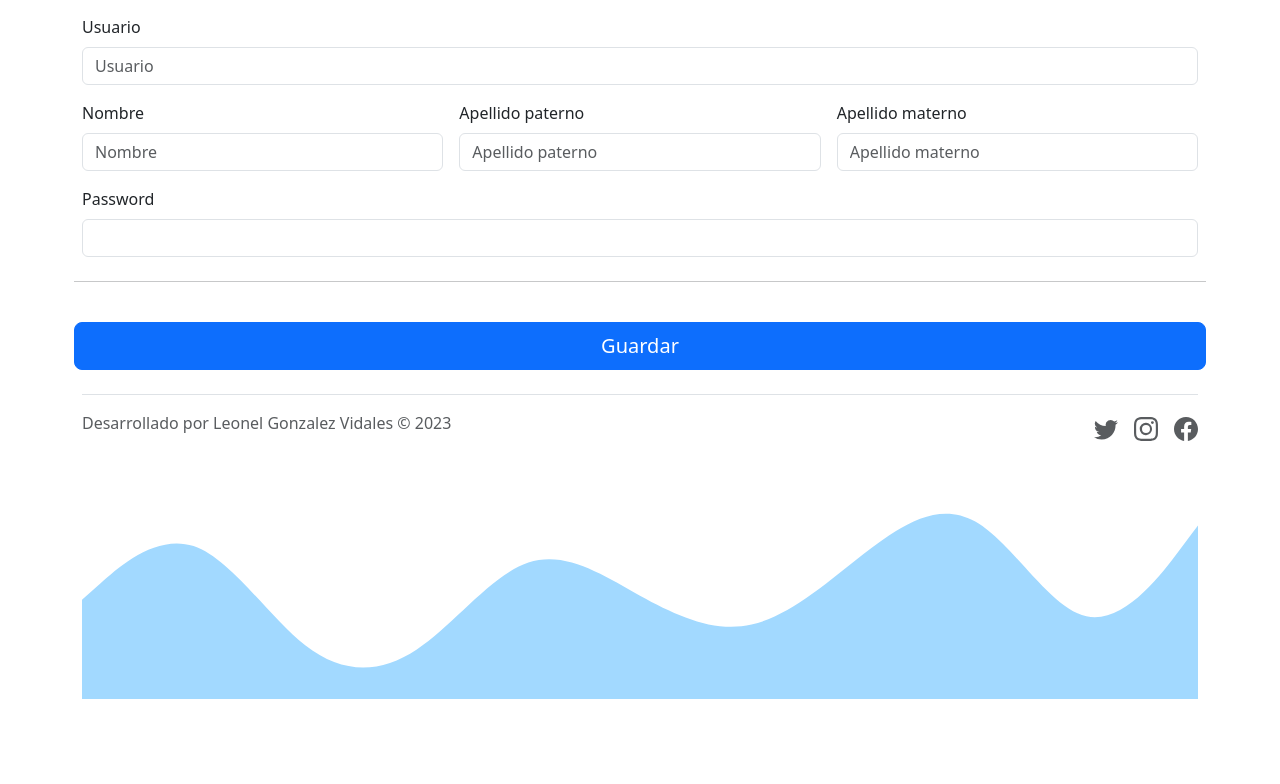
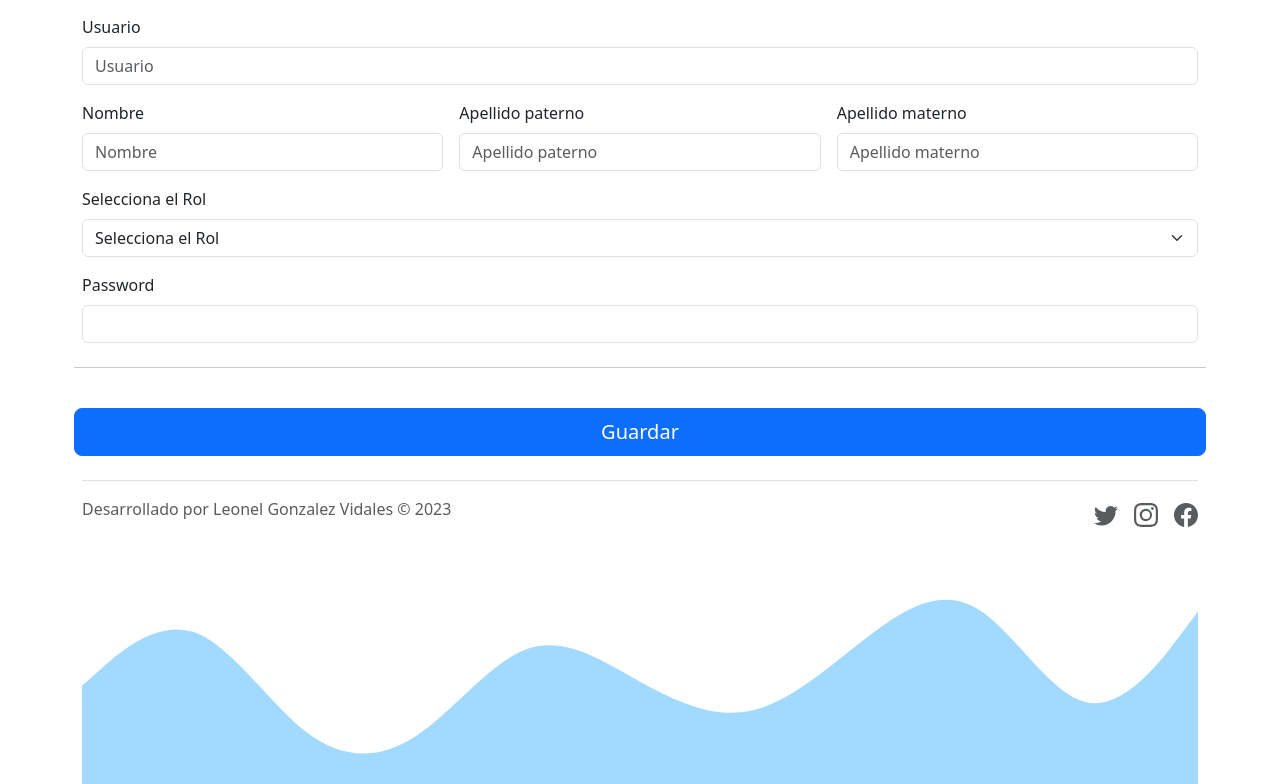
Before and after one commit to L3onet/ProyectoDAW, a PHP site: page /proyecto/usuarios/create in a window 1280 px wide. Shown: the part 232-1016 px from the top of the page. Before the commit the page ends 931 px from the top, so only its background shows below. Run offline with PHP 8.4, Linux system fonts and the light colour scheme; data that the repository does not hold is empty.

Commit message:
Se agrego la opcion guardar con el select de la tabla rol

```diff
--- a/controllers/RolController.php
+++ b/controllers/RolController.php
@@ -0,0 +1,16 @@
+<?php
+require_once 'models/rol.php';
+
+class rolController{
+    public function index(){
+        echo "Controlador Rol, Accion index";
+    }
+
+    public function select(){
+        $rol = new Rol();
+        $roles = $rol->read();
+
+        require_once 'views/rol/select.php';
+      }
+
+}
--- a/controllers/UsuariosController.php
+++ b/controllers/UsuariosController.php
@@ -38,14 +38,16 @@ require_once 'models/usuario.php';
       $nombre = isset($_POST['nombre']) ? $_POST['nombre'] : false;
 			$apellidop = isset($_POST['apellidop']) ? $_POST['apellidop'] : false;
       $apellidom = isset($_POST['apellidom']) ? $_POST['apellidom'] : false;
+      $rol = isset($_POST['rol']) ? $_POST['rol'] : false;
 			$password = isset($_POST['password']) ? $_POST['password'] : false;
 
-      if($usuario && $nombre && $apellidop && $apellidom && $password){
+      if($usuario && $nombre && $apellidop && $apellidom && $rol && $password){
         $usuarios = new Usuario();
         $usuarios->setUsuario($usuario);
         $usuarios->setNombre($nombre);
 				$usuarios->setApellido_paterno($apellidop);
         $usuarios->setApellido_materno($apellidom);
+        $usuarios->setId_rol($rol);
 				$usuarios->setId_pass($password);
         $save = $usuarios->save();
 
@@ -56,6 +58,6 @@ require_once 'models/usuario.php';
 				}
       }
     }
-    header('Location:'.base_url.'usuario/read');
+
   }
 }
--- a/models/usuario.php
+++ b/models/usuario.php
@@ -99,7 +99,7 @@ class Usuario{
     }
 
     public function save(){
-        $sql = "INSERT INTO usuarios (USUARIO, ID_ROL, NOMBRE, APELLIDO_PATERNO, APELLIDO_MATERNO, ID_ORGANIGRAMA, PASS, ESTADO) VALUES('{$this->getUsuario()}', '1', '{$this->getNombre()}', '{$this->getApellido_paterno()}', '{$this->getApellido_materno()}', '75', '{$this->getId_pass()}', '1');";
+        $sql = "INSERT INTO usuarios (USUARIO, ID_ROL, NOMBRE, APELLIDO_PATERNO, APELLIDO_MATERNO, ID_ORGANIGRAMA, PASS, ESTADO) VALUES('{$this->getUsuario()}', '{$this->getId_rol()}', '{$this->getNombre()}', '{$this->getApellido_paterno()}', '{$this->getApellido_materno()}', '75', '{$this->getId_pass()}', '1');";
         #INSERT INTO `usuarios` (`USUARIO`, `ID_ROL`, `NOMBRE`, `APELLIDO_PATERNO`, `APELLIDO_MATERNO`, `ID_ORGANIGRAMA`, `PASS`, `ESTADO`) VALUES ('Valeria', '1', 'Valeria', 'Alvarez', 'Lopz', '46', SHA1('leonel'), '1');
 		$save = $this->db->query($sql);
 
--- a/views/rol/select.php
+++ b/views/rol/select.php
@@ -1,4 +1,4 @@
-<select class="form-select" aria-label="Default select">
+<select class="form-select" aria-label="Default select" name="rol" id="rol">
   <option selected="">Selecciona el Rol</option>
   <?php while($rol = $roles->fetch_object()): ?>
   <option value="<?=$rol->ID_ROL;?>"><?=$rol->NOMBRE_ROL;?></option>
--- a/views/usuario/create.php
+++ b/views/usuario/create.php
@@ -25,6 +25,14 @@
               <input type="text" data-provide="datepicker" class="form-control" id="apellidom" name="apellidom" placeholder="Apellido materno" value="" required>
             </div>
 
+            <div class="col-sm-12">
+              <label for="apellidom" class="form-label">Selecciona el Rol</label>
+              <?php
+                $rol = new rolController();
+                $rol->select()
+              ?>
+
+            </div>
 
             <div class="col-12">
               <label for="password" class="form-label">Password</label>
```
